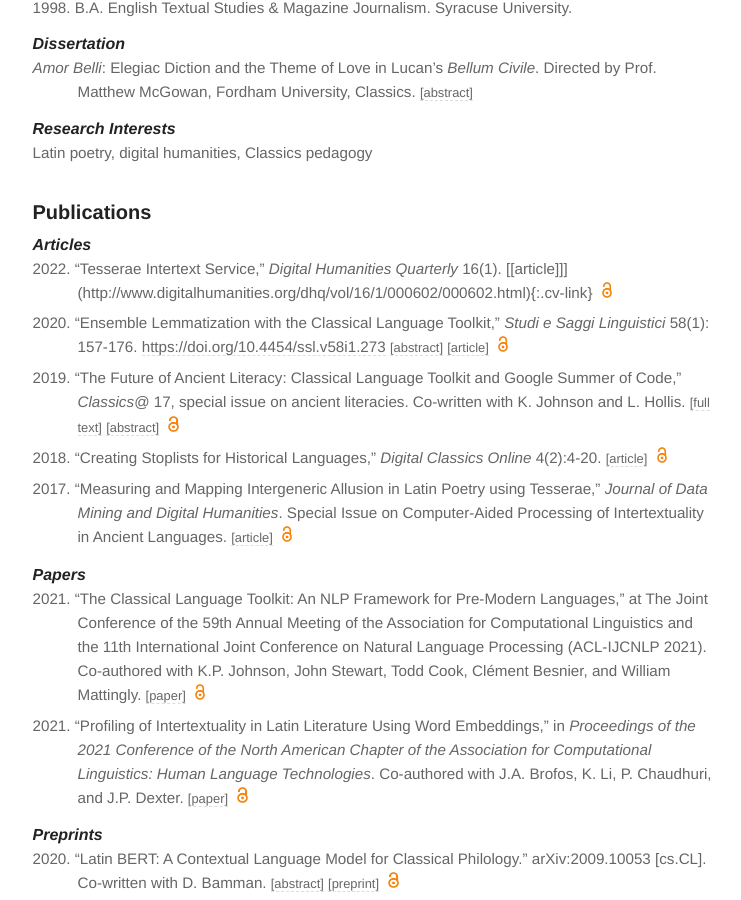
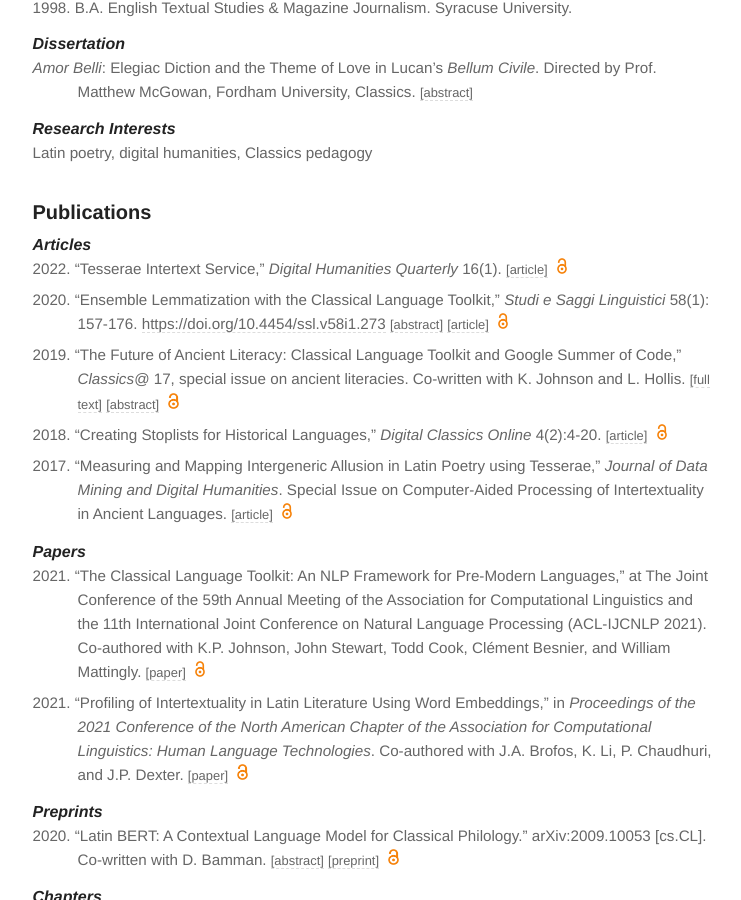
Before and after one commit to diyclassics/diyclassics.github.io, a Jekyll site: the page built from cv.md, in a window 1280 px wide and 900 px high, scrolled down 743 px. Shown: the whole window, without its empty margins (265-1006 px from the left). Built offline with Jekyll 4.4.1, drawn with Linux system fonts in a browser that asks for light colours.

Commit message:
Fix link

```diff
--- a/cv.md
+++ b/cv.md
@@ -43,7 +43,7 @@
 
 #### Articles
 
-- 2022\. "Tesserae Intertext Service," *Digital Humanities Quarterly* 16(1). [[article]]](http://www.digitalhumanities.org/dhq/vol/16/1/000602/000602.html){:.cv-link} <img src="../assets/images/oa.png" alt="oa-icon" height="16" hspace="5"/>
+- 2022\. "Tesserae Intertext Service," *Digital Humanities Quarterly* 16(1). [[article]](http://www.digitalhumanities.org/dhq/vol/16/1/000602/000602.html){:.cv-link} <img src="../assets/images/oa.png" alt="oa-icon" height="16" hspace="5"/>
 - 2020\. "Ensemble Lemmatization with the Classical Language Toolkit," *Studi e Saggi Linguistici* 58(1): 157-176. [https://doi.org/10.4454/ssl.v58i1.273](https://doi.org/10.4454/ssl.v58i1.273) [[abstract]](../ensemble-lemmatization){:.cv-link} [[article]](https://www.studiesaggilinguistici.it/index.php/ssl/article/view/273){:.cv-link} <img src="../assets/images/oa.png" alt="oa-icon" height="16" hspace="5"/>
 - 2019\. "The Future of Ancient Literacy: Classical Language Toolkit and Google Summer of Code," *Classics@* 17, special issue on ancient literacies. Co-written with K. Johnson and L. Hollis. [[full text]](https://chs.harvard.edu/CHS/article/display/6946){:.cv-link} [[abstract]](../future-of-ancient-literacy){:.cv-link} <img src="../assets/images/oa.png" alt="oa-icon" height="16" hspace="5"/>
 - 2018\. "Creating Stoplists for Historical Languages," *Digital Classics Online* 4(2):4-20. [[article]](https://journals.ub.uni-heidelberg.de/index.php/dco/article/view/52124){:.cv-link} <img src="../assets/images/oa.png" alt="oa-icon" height="16" hspace="5"/>
```
